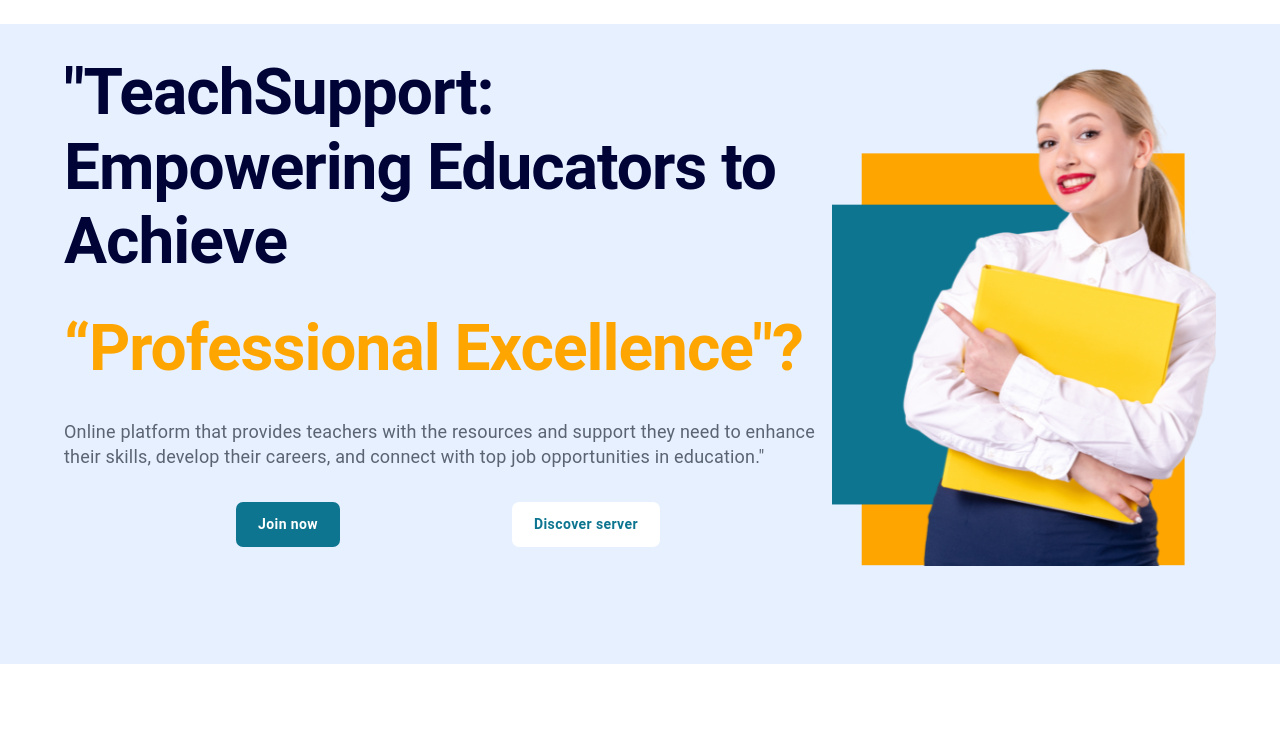
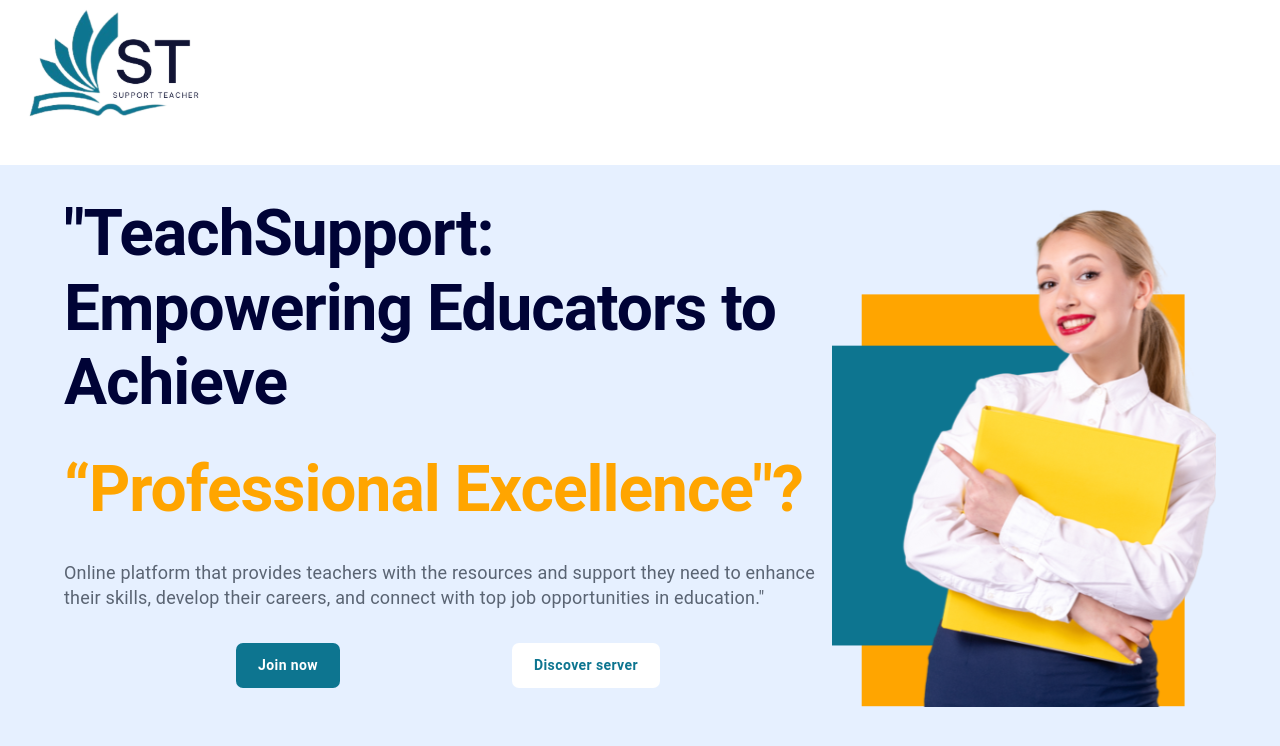
Before and after one commit to realclientproject/frontend, a React (Create React App) app: page / in a window 1280 px wide. Shown: the top 746 px of the page. Built offline with nearby package versions, Linux system fonts and the light colour scheme.

Commit message:
initialize navbar

```diff
--- /dev/null
+++ b/src/components/navbar/navbar.css
@@ -0,0 +1,3 @@
+* {
+  background-color: #e6f0fe;
+}
--- /dev/null
+++ b/src/components/navbar/navbar.jsx
@@ -0,0 +1,13 @@
+import react from "react";
+
+import logo from "./logo.svg";
+
+function NavBar() {
+  return (
+    <div>
+      <img src={logo}></img>
+    </div>
+  );
+}
+
+export default NavBar;
--- a/src/pages/home/home.jsx
+++ b/src/pages/home/home.jsx
@@ -1,8 +1,10 @@
 import React, { useState, useEffect } from "react";
 import Hero from "../../components/hero/hero";
+import NavBar from "../../components/navbar/navbar";
 function Home() {
   return (
     <div>
+      <NavBar />
       <Hero />
     </div>
   );
```
Also changed, not shown: src/components/navbar/logo.svg (added).
